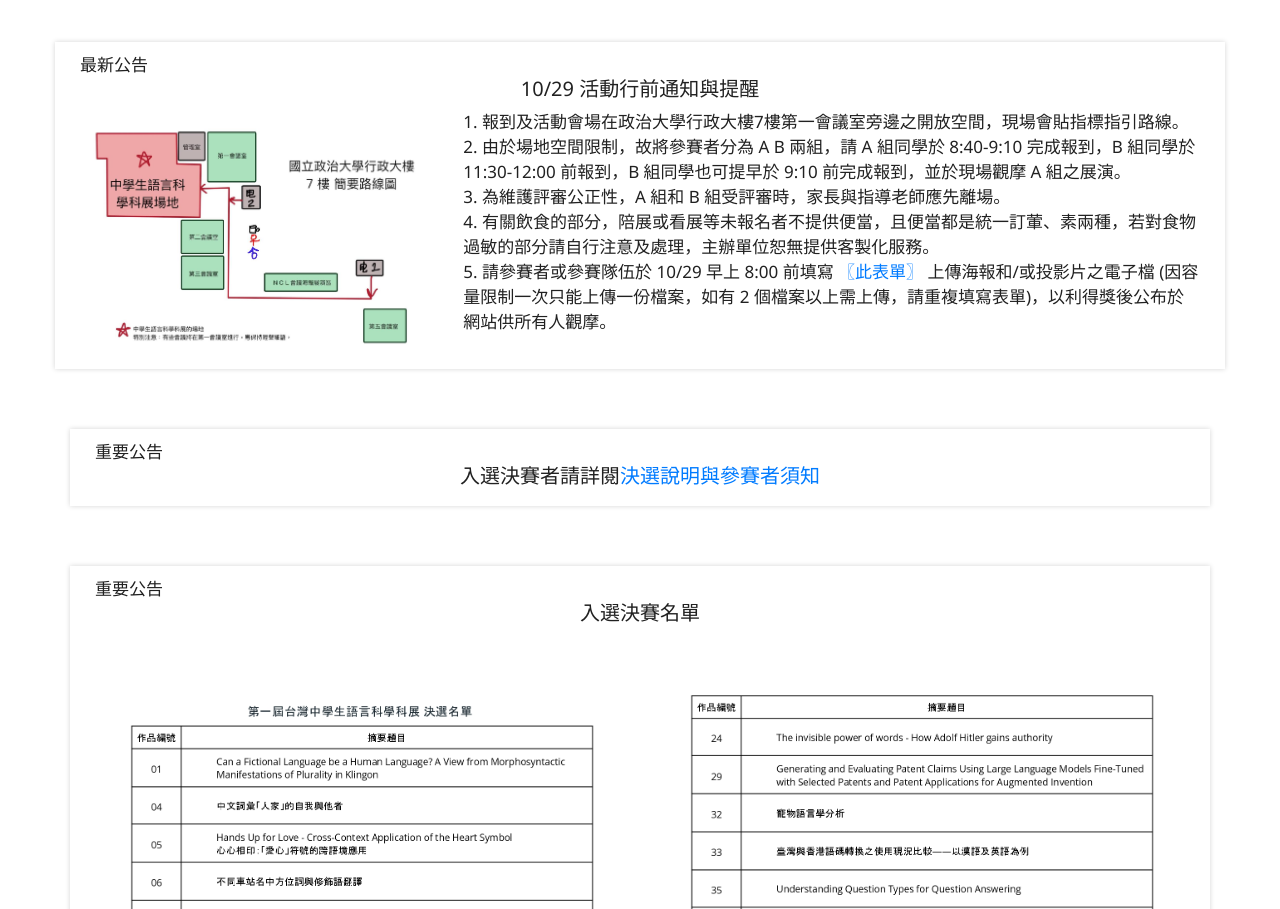
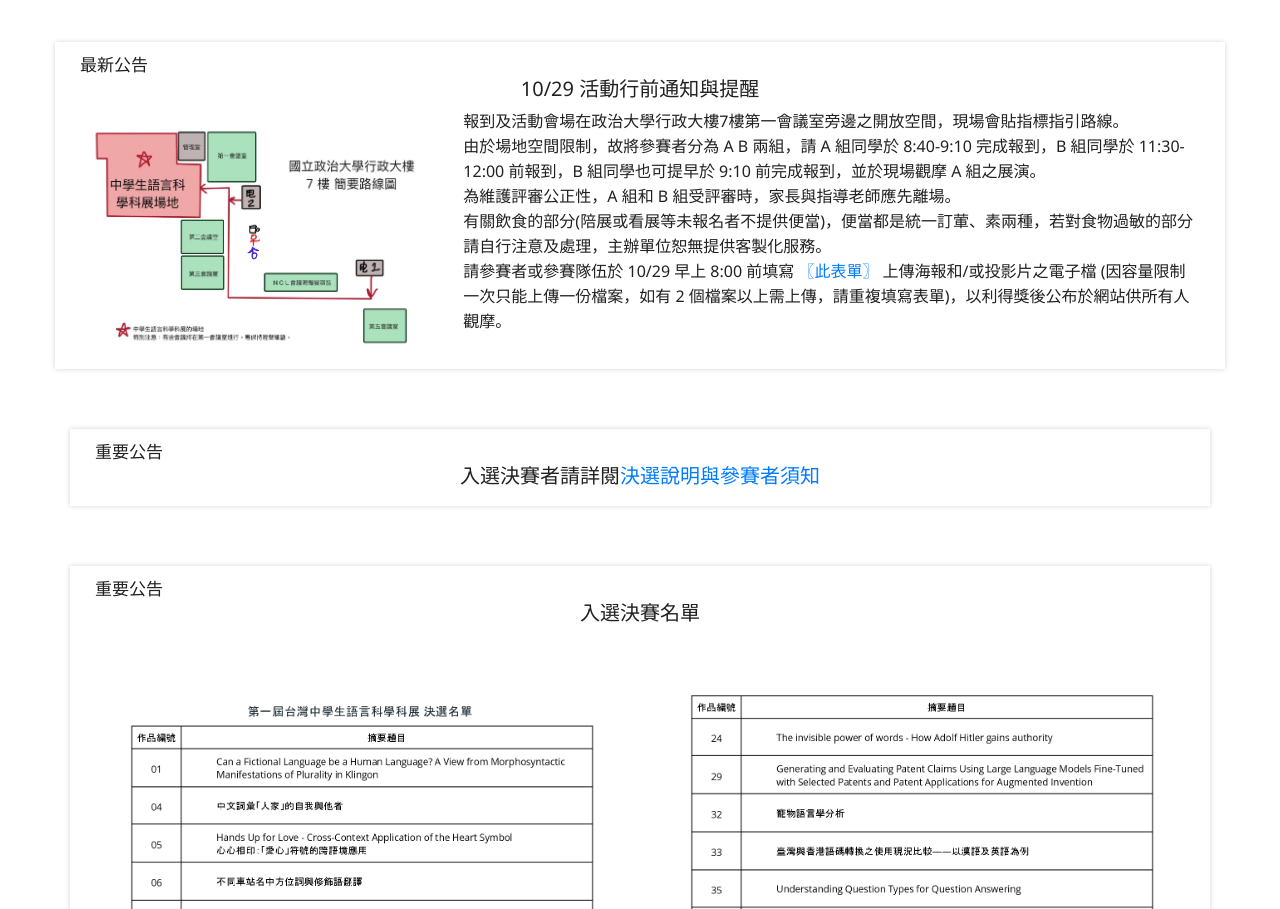
Before and after one commit to ioltw/scifair, a plain HTML site: page index.html in a window 1280 px wide. Shown: the part 1825-2734 px from the top of the page. Drawn offline with Linux system fonts and the light colour scheme; files whose address does not match are found by name.

Commit message:
Update index.html

```diff
--- a/index.html
+++ b/index.html
@@ -210,11 +210,13 @@
                               <a href="assets/img/七樓簡圖.jpeg"><img class="img-fluid" src="assets/img/七樓簡圖.jpeg" alt="七樓簡圖"></a>
                           </div>
                           <div class="col-md-8 col-lg-8 col-xs-12 text-left pd15">
-                              <p> 1. 報到及活動會場在政治大學行政大樓7樓第一會議室旁邊之開放空間，現場會貼指標指引路線。</p>
-                              <p> 2. 由於場地空間限制，故將參賽者分為 A B 兩組，請 A 組同學於 8:40-9:10 完成報到，B 組同學於 11:30-12:00 前報到，B 組同學也可提早於 9:10 前完成報到，並於現場觀摩 A 組之展演。</p>
-                              <p> 3. 為維護評審公正性，A 組和 B 組受評審時，家長與指導老師應先離場。</p>
-                              <p> 4. 有關飲食的部分，陪展或看展等未報名者不提供便當，且便當都是統一訂葷、素兩種，若對食物過敏的部分請自行注意及處理，主辦單位恕無提供客製化服務。</p>
-                              <p> 5. 請參賽者或參賽隊伍於 10/29 早上 8:00 前填寫 <a href="https://forms.gle/y8wkQAeBi7zRC8Fj7">〖此表單〗</a> 上傳海報和/或投影片之電子檔 (因容量限制一次只能上傳一份檔案，如有 2 個檔案以上需上傳，請重複填寫表單)，以利得獎後公布於網站供所有人觀摩。</p>
+                              <ul>
+                              <li> 報到及活動會場在政治大學行政大樓7樓第一會議室旁邊之開放空間，現場會貼指標指引路線。</li>
+                              <li> 由於場地空間限制，故將參賽者分為 A B 兩組，請 A 組同學於 8:40-9:10 完成報到，B 組同學於 11:30-12:00 前報到，B 組同學也可提早於 9:10 前完成報到，並於現場觀摩 A 組之展演。</li>
+                              <li> 為維護評審公正性，A 組和 B 組受評審時，家長與指導老師應先離場。</li>
+                              <li> 有關飲食的部分(陪展或看展等未報名者不提供便當)，便當都是統一訂葷、素兩種，若對食物過敏的部分請自行注意及處理，主辦單位恕無提供客製化服務。</li>
+                              <li> 請參賽者或參賽隊伍於 10/29 早上 8:00 前填寫 <a href="https://forms.gle/y8wkQAeBi7zRC8Fj7">〖此表單〗</a> 上傳海報和/或投影片之電子檔 (因容量限制一次只能上傳一份檔案，如有 2 個檔案以上需上傳，請重複填寫表單)，以利得獎後公布於網站供所有人觀摩。</li>
+                              </ul>
                           </div>
                       </div>
                       </div>
```
